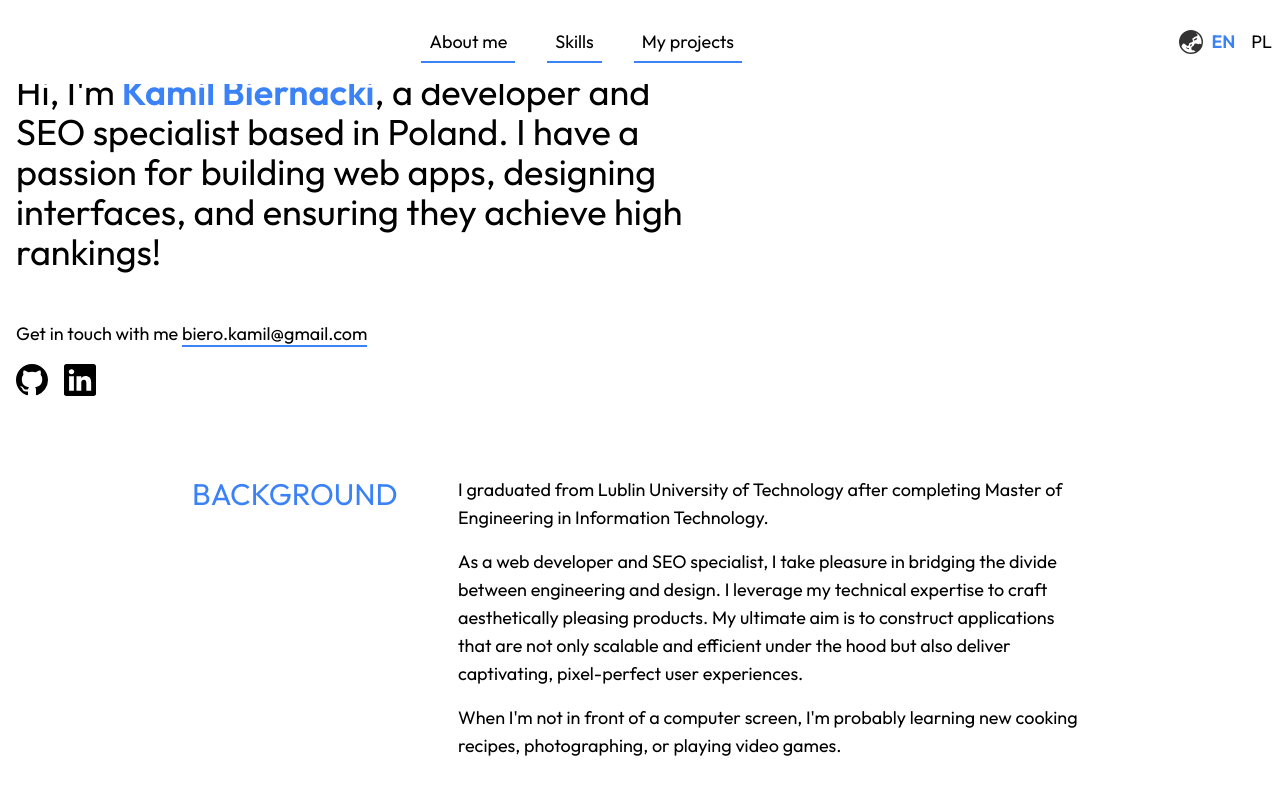
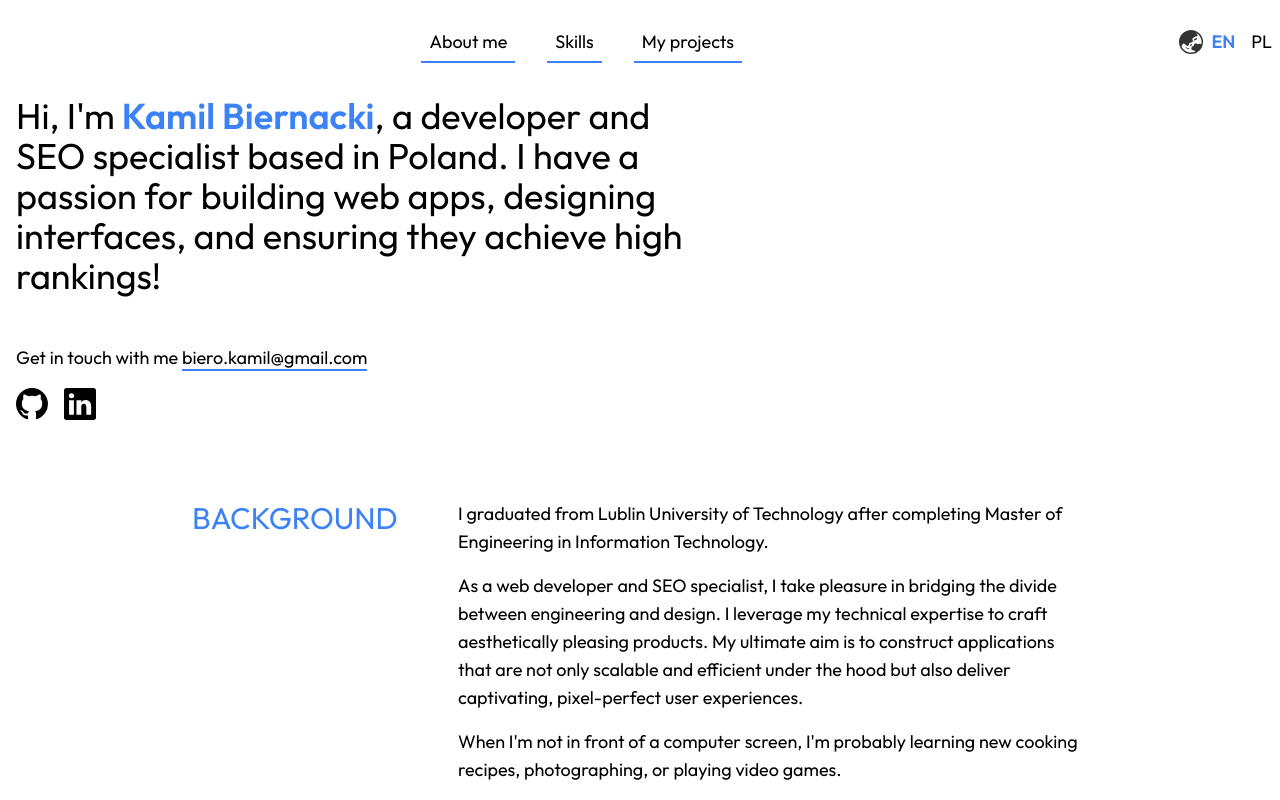
Before and after one commit to positivee/dev_portfolio, a Next.js app: page /en in a window 1280 px wide. Shown: the top 800 px of the page. Built offline with nearby package versions, Linux system fonts and the light colour scheme.

Commit message:
fixed padding

```diff
--- a/app/[lang]/page.tsx
+++ b/app/[lang]/page.tsx
@@ -14,7 +14,7 @@ export default async function Home({
 
   return (
     <div className="container m-auto space-y-20 p-4 text-center md:text-left  ">
-      <div className="min-h-[35vh] pt-28 md:pt-14 flex flex-col justify-center  ">
+      <div className="min-h-[35vh] pt-30 md:pt-20 flex flex-col justify-center  ">
         <p className="text-2xl  md:text-4xl max-w-2xl leading-relaxed	">
           {banner.text_before}
           <strong className="text-blue-500 "> Kamil Biernacki</strong>
```
